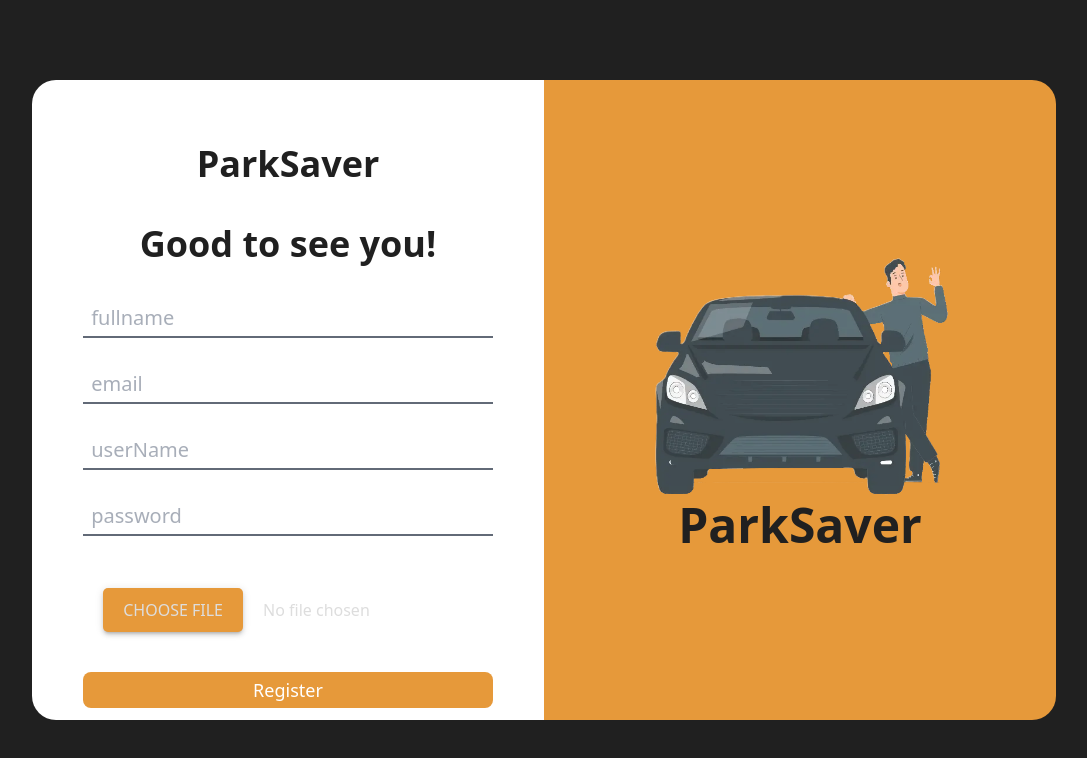
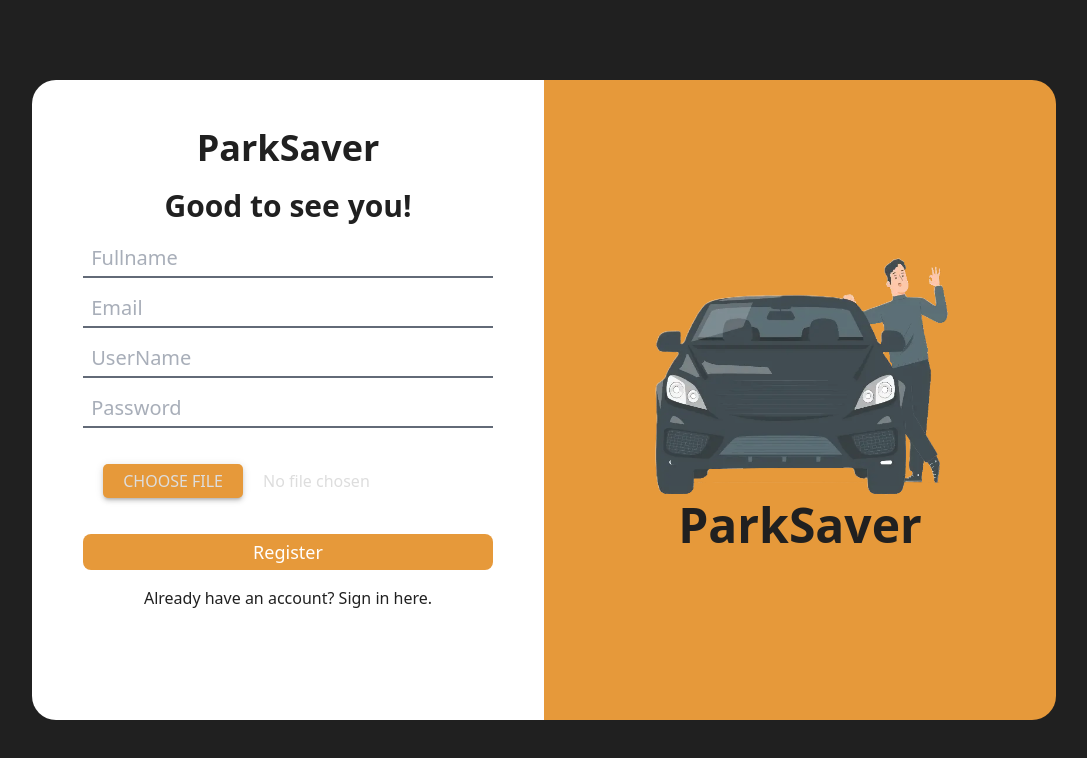
Before and after one commit to Amanthukral12/Parking-App, a React (Vite) app in the folder Frontend/: page /register in a window 1280 px wide. Shown: the top 758 px of the page, without its empty margins (96-1183 px from the left). Built offline with nearby package versions, Linux system fonts and the light colour scheme.

Commit message:
Fix some styles in register page

```diff
--- a/Frontend/src/index.css
+++ b/Frontend/src/index.css
@@ -4,7 +4,7 @@
 
 
 input::-webkit-file-upload-button {
-    padding: 10px 20px;
+    padding: 5px 20px;
     margin: 20px;
     background-color: #E38A1D;
     border: none;
--- a/Frontend/src/pages/Register.jsx
+++ b/Frontend/src/pages/Register.jsx
@@ -55,47 +55,47 @@ const Register = () => {
     <div className=" lg:bg-black lg:opacity-[.87] h-[100vh] lg:flex lg:justify-center lg:items-center">
       <div className="w-full h-full z-10 lg:w-4/5 lg:h-4/5 flex flex-col-reverse lg:flex-row">
         <section className="bg-white h-[70%] w-full lg:w-1/2 lg:h-full flex flex-col items-center lg:rounded-l-3xl">
-          <h1 className="hidden lg:block lg:text-4xl lg:font-semibold lg:mt-16">
+          <h1 className="hidden lg:block lg:text-4xl lg:font-semibold lg:mt-12">
             ParkSaver
           </h1>
-          <p className="text-2xl lg:text-4xl font-bold mt-10 mb-10">
+          <p className="text-2xl lg:text-3xl font-bold my-5">
             Good to see you!
           </p>
           <form onSubmit={onSubmit} className="flex flex-col w-4/5">
             <input
               type="text"
-              placeholder="fullname"
+              placeholder="Fullname"
               value={fullName}
               onChange={onChange}
               name="fullName"
-              className="text-lg lg:text-xl pl-2 border-b-2 border-gray-600 mb-4 lg:mb-8 outline-none pb-1"
+              className="text-lg lg:text-xl pl-2 border-b-2 border-gray-600 mb-4 outline-none pb-1"
               required
             />
             <input
               type="email"
-              placeholder="email"
+              placeholder="Email"
               value={email}
               onChange={onChange}
               name="email"
-              className="text-lg lg:text-xl pl-2 border-b-2 border-gray-600 mb-4 lg:mb-8 outline-none pb-1"
+              className="text-lg lg:text-xl pl-2 border-b-2 border-gray-600 mb-4 outline-none pb-1"
               required
             />
             <input
               type="text"
-              placeholder="userName"
+              placeholder="UserName"
               value={userName}
               onChange={onChange}
               name="userName"
-              className="text-lg lg:text-xl pl-2 border-b-2 border-gray-600 mb-4 lg:mb-8 outline-none pb-1"
+              className="text-lg lg:text-xl pl-2 border-b-2 border-gray-600 mb-4 outline-none pb-1"
               required
             />
             <input
               type="password"
-              placeholder="password"
+              placeholder="Password"
               value={password}
               onChange={onChange}
               name="password"
-              className="text-lg lg:text-xl pl-2 border-b-2 border-gray-600 mb-4 lg:mb-8 outline-none pb-1"
+              className="text-lg lg:text-xl pl-2 border-b-2 border-gray-600 mb-4 outline-none pb-1"
               required
             />
             <input
@@ -106,7 +106,7 @@ const Register = () => {
             />
             <button
               type="submit"
-              className="bg-[#E38A1D] rounded-lg text-lg text-white py-1 mt-5 mb-5"
+              className="bg-[#E38A1D] rounded-lg text-lg text-white py-1 my-4"
             >
               Register
             </button>
```
